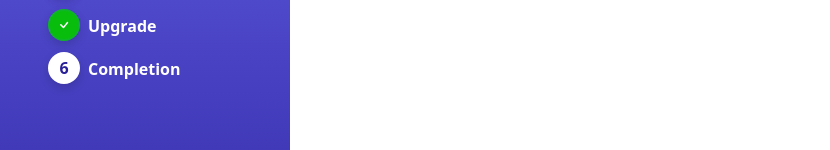
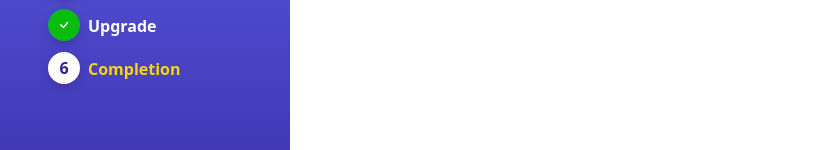
Before and after one commit to Info-2022/InfoHRM, a React (Create React App) app: page /completion in a window 1280 px wide. Shown: the part 314-464 px from the top of the page, without its empty margins (0-830 px from the left). Built offline with nearby package versions, Linux system fonts and the light colour scheme.

Commit message:
Update completion.js

```diff
--- a/src/components/Upgrade Installation/completion.js
+++ b/src/components/Upgrade Installation/completion.js
@@ -26,7 +26,7 @@ export default function Completion() {
                     <span className='count countSuccess'><i class="bi bi-check"></i></span>
                     <h1>Upgrade</h1>
                     <span className='count countSuccess'><i class="bi bi-check"></i></span>
-                    <h1>Completion</h1>
+                    <h1 className='activehead'>Completion</h1>
                     <span className='count countActive'>6</span>
                 </div>
                 <div className='footer'>
```
